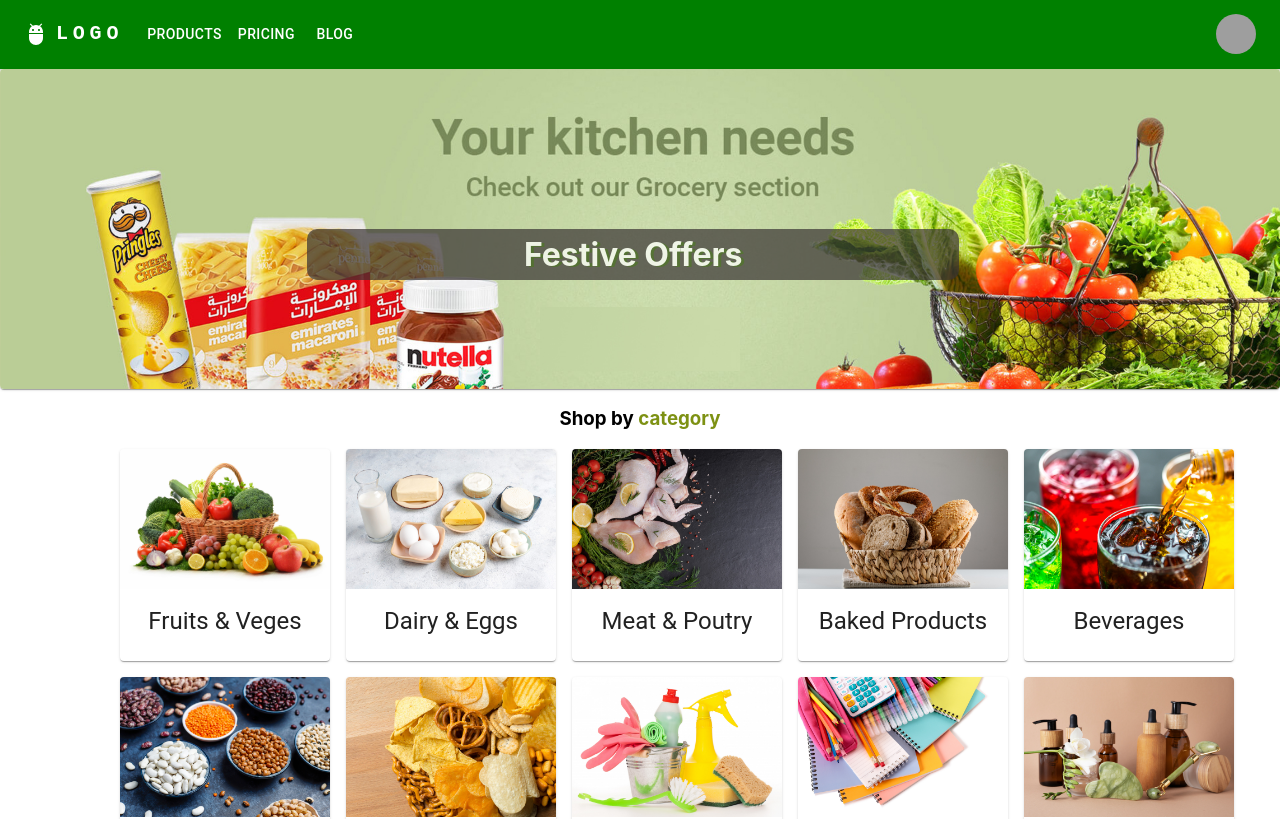
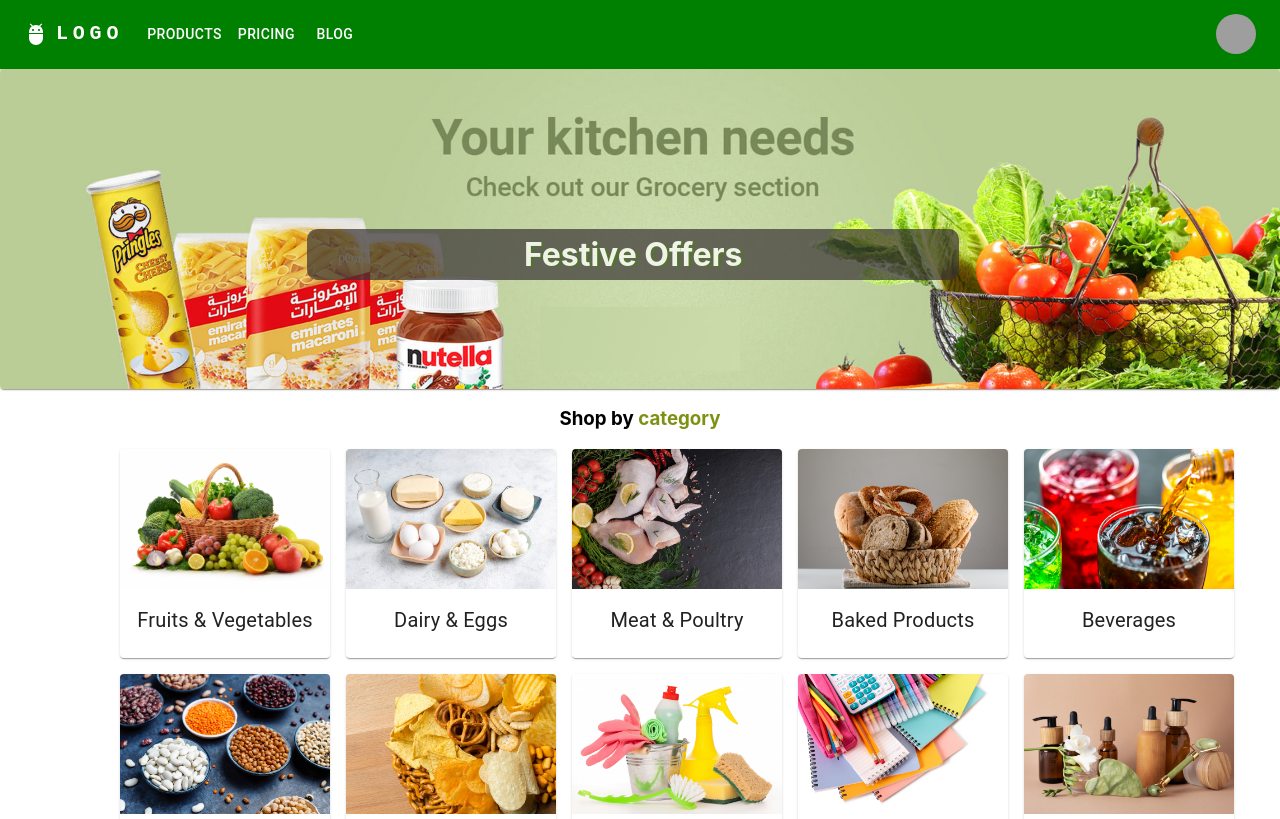
Before and after one commit to arunajithin/cs-coding-bootcamp-milestone-4, a React (Create React App) app: page / in a window 1280 px wide. Shown: the top 819 px of the page. Built offline with nearby package versions, Linux system fonts and the light colour scheme; grey boxes are pictures that could not be loaded.

Commit message:
font adjustment to card

```diff
--- a/src/HomeScreen.js
+++ b/src/HomeScreen.js
@@ -61,7 +61,7 @@
     'position':'relative'
 }
 
-const productCards = ['Fruits & Veges','Dairy & Eggs','Meat & Poutry','Baked Products','Beverages','Legumes','Snacks','Cleaning Set','Stationary','Health & Beaulty']
+const productCards = ['Fruits & Vegetables','Dairy & Eggs','Meat & Poultry','Baked Products','Beverages','Legumes','Snacks','Cleaning Set','Stationary','Health & Beaulty']
 const productImages = [fruits,dairies,chicken,bakery,beverages,legumes,snacks,cleaningSet,stationary,healthNbeauty];
 
 function HomeScreen(){
@@ -101,7 +101,7 @@
           alt=""
         />
         <CardContent>
-          <Typography gutterBottom variant="h5" component="div" key={cards}>
+          <Typography gutterBottom fontSize="20px" component="div" key={cards}>
           {cards}
           </Typography>
         </CardContent>
```
